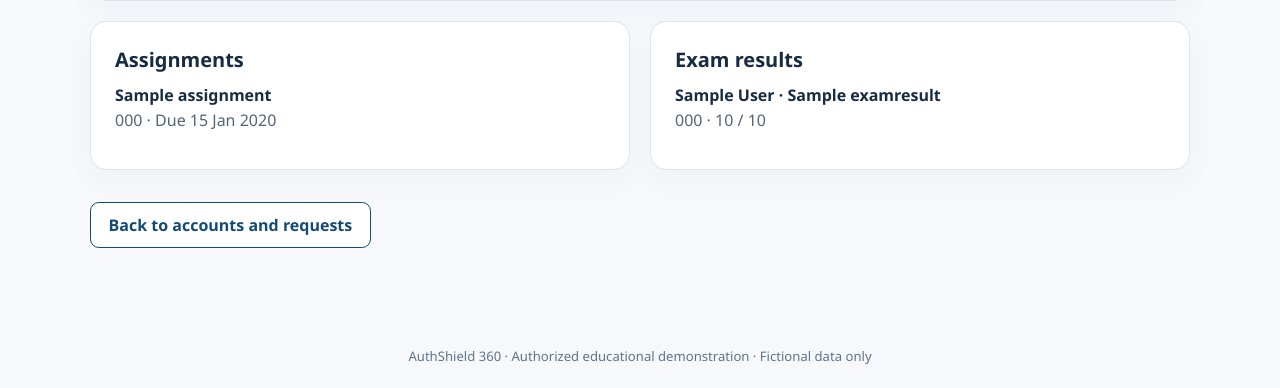
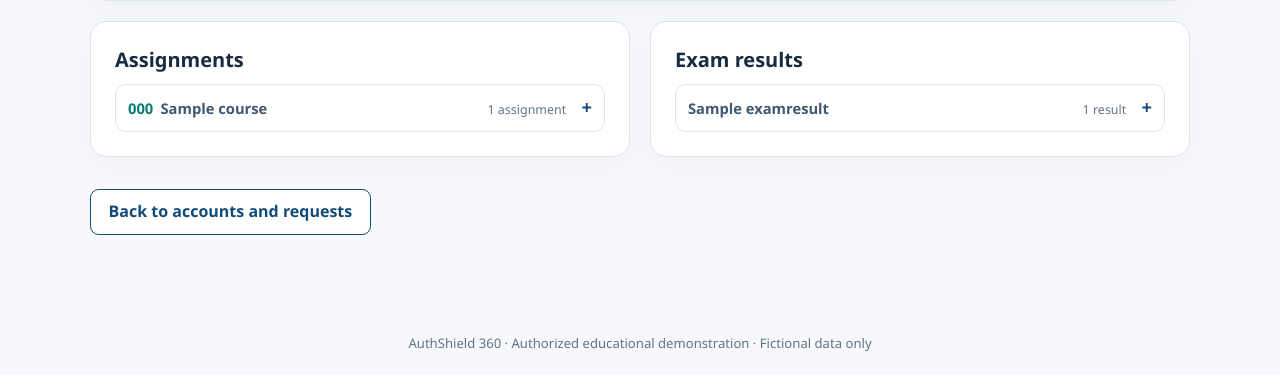
Before and after one commit to mustafaahmed-sec/AuthShield360, a Django app: template templates/school/admin_portal_preview.html in a window 1280 px wide. Shown: the part 937-1325 px from the top of the page. After the commit the page ends 1289 px from the top, so only its background shows below. Run offline with Django 5.2, Linux system fonts and the light colour scheme; a user stored in the database is signed in; tables that the repository leaves empty hold one stand-in row (values such as "Sample post"); the template is opened without the code that fills it: values that come from a table or form of the project are taken from there, most other values are stand-ins (such as "Sample title", 1, 10 or a date in 2020); parts of the project's set-up code (start-up, migrations or seed data) failed here and were passed over.

Commit message:
Group preview assignments and exam results

```diff
--- a/school/admin_views.py
+++ b/school/admin_views.py
@@ -150,9 +150,9 @@ def preview_school_portal(request, user_id):
             "enrollments": enrollments,
             "course_rosters": course_rosters,
             "assignments": Assignment.objects.filter(course__teacher=target)
-            .select_related("course").order_by("due_date", "pk")[:30],
+            .select_related("course").order_by("course__code", "due_date", "pk")[:30],
             "results": ExamResult.objects.filter(course__teacher=target)
-            .select_related("student", "course").order_by("course__code", "student__full_name")[:40],
+            .select_related("student", "course").order_by("exam_name", "course__code", "student__full_name")[:40],
             "attendance_count": AttendanceRecord.objects.filter(course__teacher=target).count(),
         })
     else:
--- a/templates/school/admin_portal_preview.html
+++ b/templates/school/admin_portal_preview.html
@@ -86,12 +86,41 @@
       </section>
       <section class="panel">
         <h2>Assignments</h2>
-        {% if assignments %}<ul class="item-list">{% for item in assignments %}<li><strong>{{ item.title }}</strong><span>{{ item.course.code }} · Due {{ item.due_date|date:"j M Y" }}</span></li>{% endfor %}</ul>
+        {% if assignments %}
+          {% regroup assignments by course as assignment_groups %}
+          {% for group in assignment_groups %}
+            <details class="course-roster-group" name="portal-assignment-groups">
+              <summary class="course-roster-heading">
+                <span class="course-roster-code">{{ group.grouper.code }}</span>
+                <span class="course-roster-title">{{ group.grouper.title }}</span>
+                <span class="course-roster-count">{{ group.list|length }} assignment{{ group.list|length|pluralize }}</span>
+              </summary>
+              <ul class="item-list">
+                {% for item in group.list %}
+                  <li><strong>{{ item.title }}</strong><span>Due {{ item.due_date|date:"j M Y" }}</span></li>
+                {% endfor %}
+              </ul>
+            </details>
+          {% endfor %}
         {% else %}<p class="empty">No assignments.</p>{% endif %}
       </section>
       <section class="panel">
         <h2>Exam results</h2>
-        {% if results %}<ul class="item-list">{% for item in results %}<li><strong>{{ item.student.full_name }} · {{ item.exam_name }}</strong><span>{{ item.course.code }} · {{ item.score }} / {{ item.max_score }}</span></li>{% endfor %}</ul>
+        {% if results %}
+          {% regroup results by exam_name as exam_groups %}
+          {% for group in exam_groups %}
+            <details class="course-roster-group" name="portal-exam-groups">
+              <summary class="course-roster-heading">
+                <span class="course-roster-title">{{ group.grouper }}</span>
+                <span class="course-roster-count">{{ group.list|length }} result{{ group.list|length|pluralize }}</span>
+              </summary>
+              <ul class="item-list">
+                {% for item in group.list %}
+                  <li><strong>{{ item.student.full_name }}</strong><span>{{ item.course.code }} · {{ item.score }} / {{ item.max_score }}</span></li>
+                {% endfor %}
+              </ul>
+            </details>
+          {% endfor %}
         {% else %}<p class="empty">No results recorded.</p>{% endif %}
       </section>
     </div>
```
